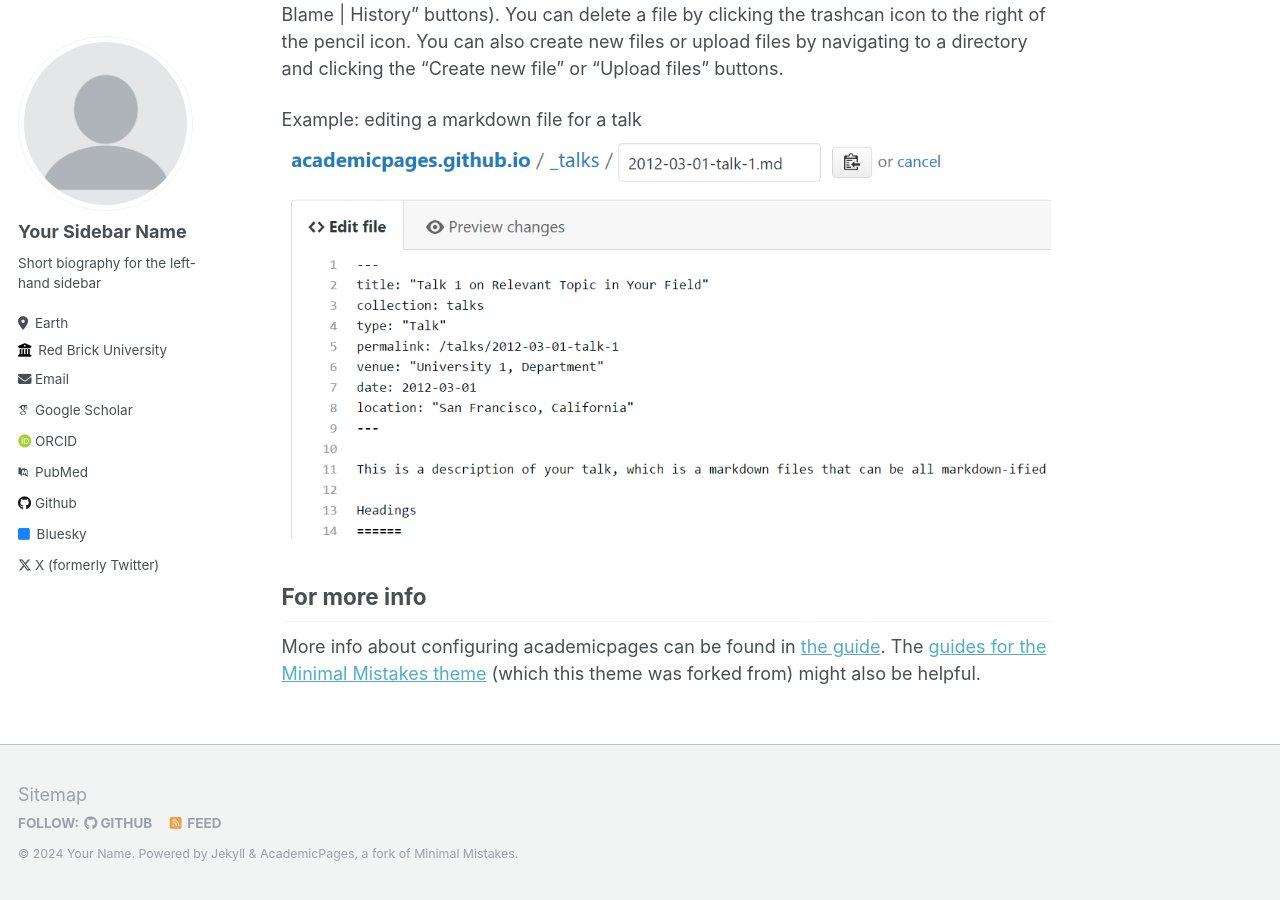
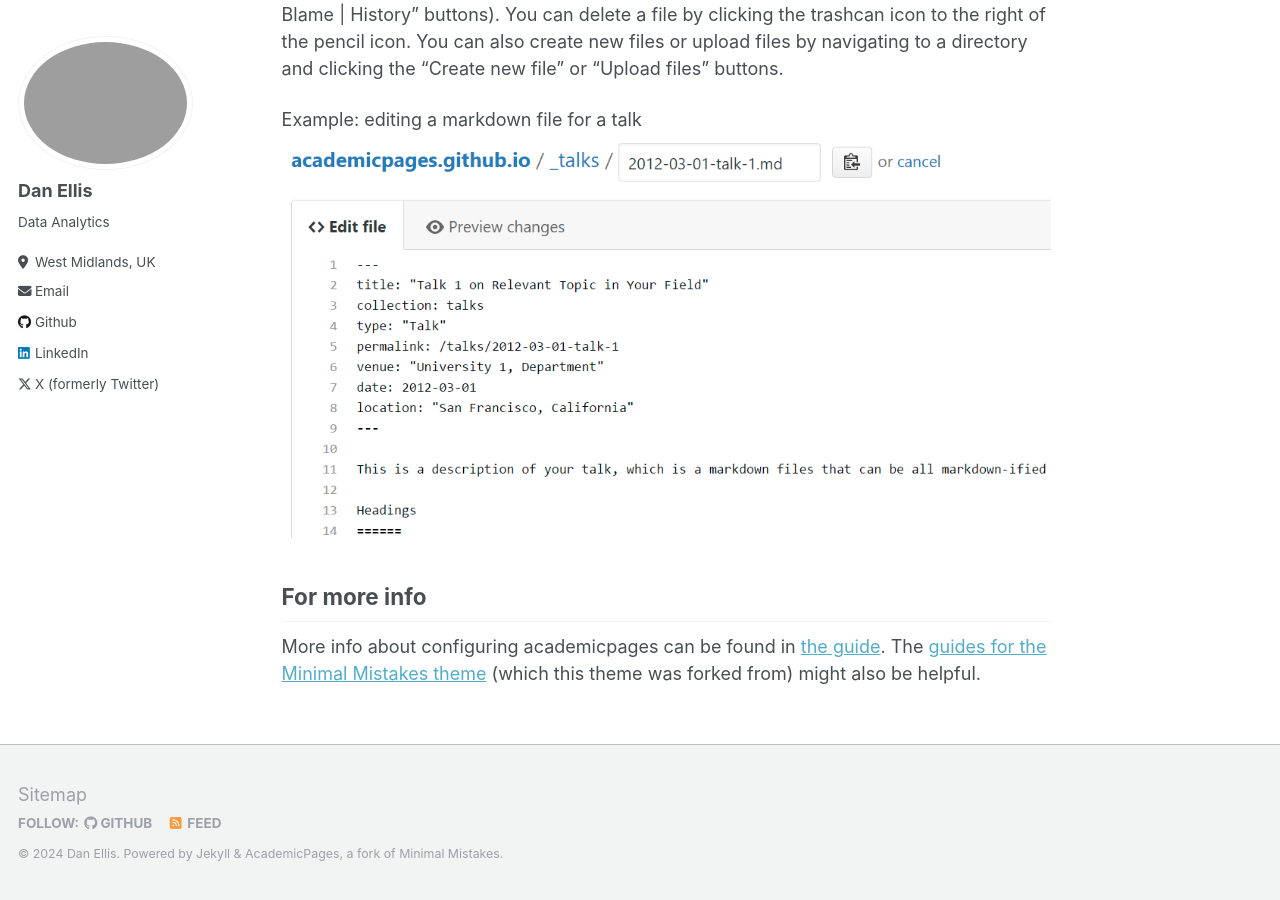
Before and after one commit to danellisprojects/danellisprojects.github.io, a Jekyll site: the page built from _pages/about.md, in a window 1280 px wide and 900 px high, scrolled down 2463 px. Built offline with Jekyll 4.4.1, drawn with Linux system fonts in a browser that asks for light colours; some web fonts are replaced; some of the changed text lies outside the part shown.

Commit message:
Update _config.yml

```diff
--- a/_config.yml
+++ b/_config.yml
@@ -8,46 +8,46 @@
 
 # Basic Site Settings
 locale                   : "en-US"
-title                    : "Your Name / Site Title"
+title                    : "Dan Ellis"
 title_separator          : "-"
-name                     : &name "Your Name"
-description              : &description "personal description"
-url                      : https://academicpages.github.io # the base hostname & protocol for your site e.g. "https://mmistakes.github.io"
+name                     : &name "Dan Ellis"
+description              : &description "Data Analytics"
+url                      : https://dane11is.github.io # the base hostname & protocol for your site e.g. "https://mmistakes.github.io"
 baseurl                  : "" # the subpath of your site, e.g. "/blog"
-repository               : "academicpages/academicpages.github.io"
+repository               : "dane11is/academicpages.github.io"
 
 # Site Author - The following control what appear as part of the author content on the side bar.
 #               If a field is blank the icon and link will not appear, otherwise it will be shown.
 #               Additional customization can be done by editing /_includes/author-profile.html
 author:
   # Biographic information
-  avatar           : "profile.png"
-  name             : "Your Sidebar Name"
+  avatar           : "profile.jpg"
+  name             : "Dan Ellis"
   pronouns         : # example: "she/her"
-  bio              : "Short biography for the left-hand sidebar"
-  location         : "Earth"
-  employer         : "Red Brick University"
+  bio              : "Data Analytics"
+  location         : "West Midlands, UK"
+  employer         : # "Red Brick University"
   uri              : # URL
-  email            : "none@example.org"
+  email            : "dandata2006@hotmail.com"
 
   # Academic websites
   arxiv            : # URL - Update with the correct link to your profile
-  googlescholar    : "https://scholar.google.com/citations?user=PS_CX0AAAAAJ"
+  googlescholar    : # "https://scholar.google.com/citations?user=PS_CX0AAAAAJ"
   impactstory      : # URL
-  orcid            : "http://orcid.org/yourorcidurl"
-  pubmed           : "https://www.ncbi.nlm.nih.gov/pubmed/?term=john+snow"
+  orcid            : # "http://orcid.org/yourorcidurl"
+  pubmed           : # "https://www.ncbi.nlm.nih.gov/pubmed/?term=john+snow"
   researchgate     : # URL
 
   # Repositories and software development
   bitbucket        : # Username - Update with your username on the site
   codepen          : # Username
   dribbble         : # Username
-  github           : "academicpages"
+  github           : "dane11is"
   kaggle           : # Username
   stackoverflow    : # User number or user number and name (i.e., use "1" or "1/jeff-atwood")
 
   # Social media
-  bluesky          : "bsky.app" # Replace this with you Bluesky username
+  bluesky          : # "bsky.app" # Replace this with you Bluesky username
   facebook         : # Username
   flickr           : # Username
   foursquare       : # Username
@@ -56,7 +56,7 @@
   keybase          : # Username
   instagram        : # Username
   lastfm           : # Username
-  linkedin         : # Username
+  linkedin         : "dan-ellis-69914a67"
   mastodon         : # URL
   medium           : # URL
   pinterest        : # Username
@@ -64,7 +64,7 @@
   steam            : # Username
   telegram         : # URL
   tumblr           : # Username
-  twitter          : "UniofOxford"  # Replace this with your X / Twitter handle
+  twitter          : "DannyEllis"  # Replace this with your X / Twitter handle
   vine             : # Username
   weibo            : # Username
   wikipedia        : # Username
```
